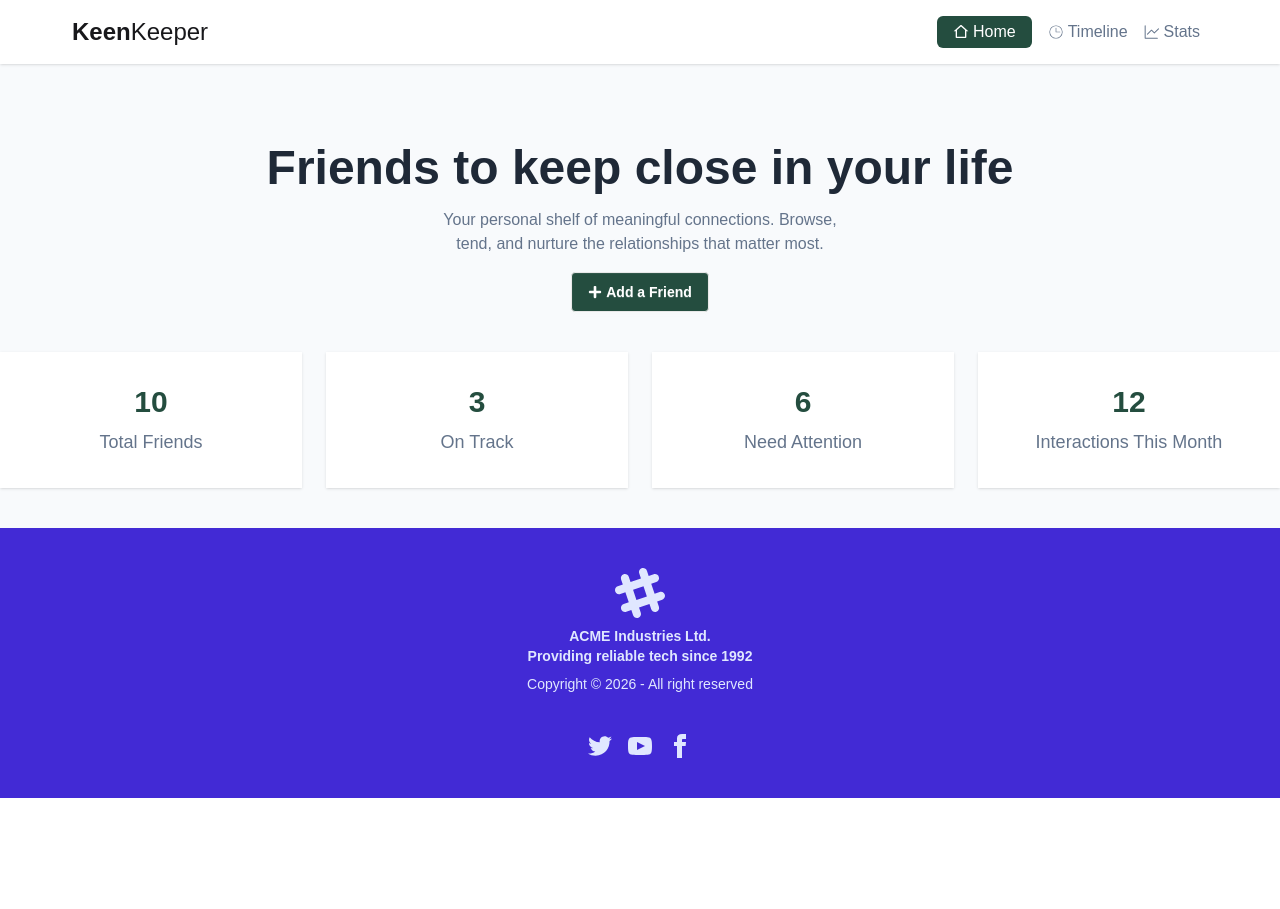
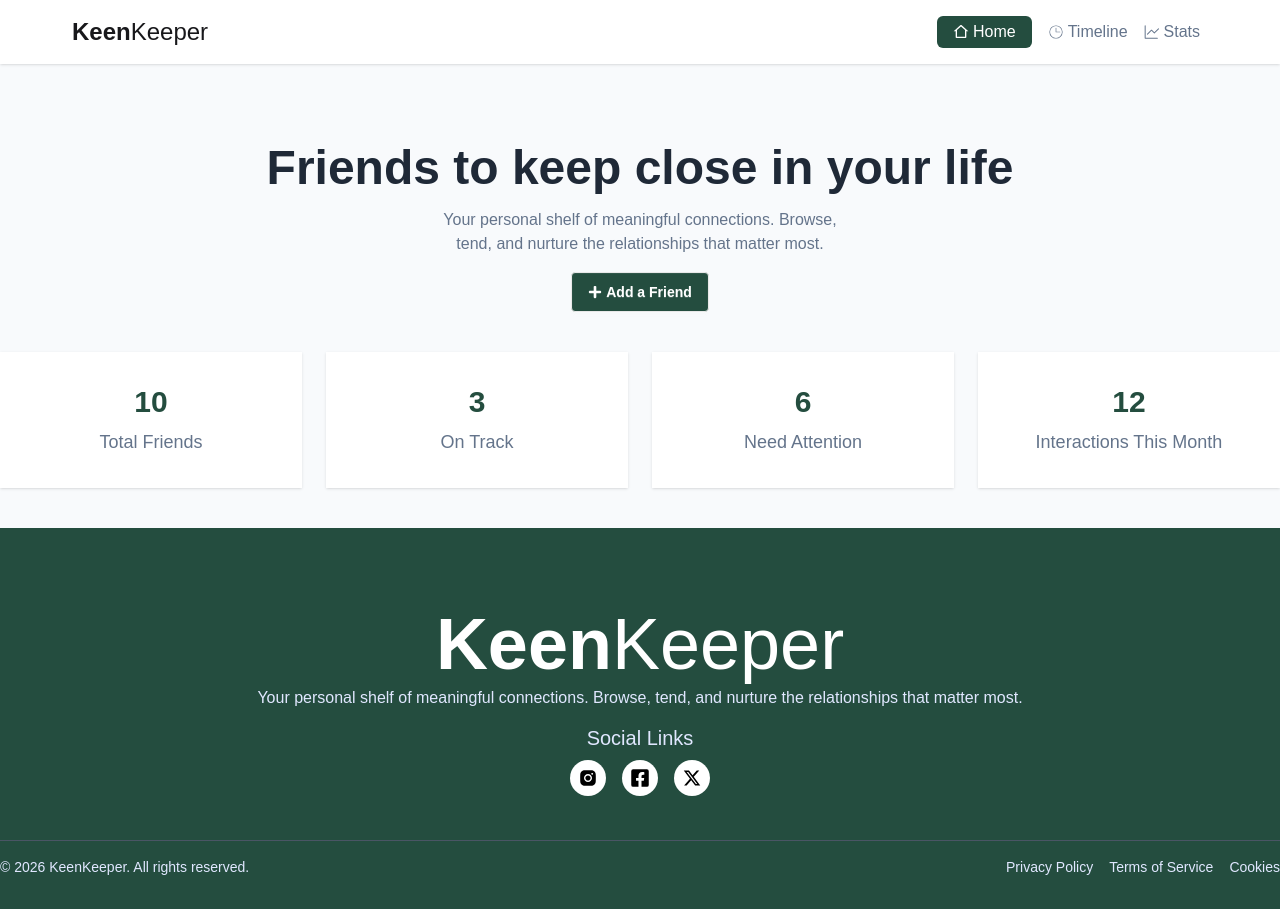
Before and after one commit to marufhasanswe/keen-keeper, a React (Vite) app: page / in a window 1280 px wide. Before the commit the page ends 800 px from the top, so only its background shows below. Built offline with nearby package versions, Linux system fonts and the light colour scheme.

Commit message:
footer section added

```diff
--- a/src/components/shared/Footer.jsx
+++ b/src/components/shared/Footer.jsx
@@ -1,65 +1,45 @@
 import React from "react";
+import { AiFillInstagram } from "react-icons/ai";
+import { FaFacebookSquare } from "react-icons/fa";
+import { RiTwitterXFill } from "react-icons/ri";
+import { Link } from "react-router";
 
 const Footer = () => {
   return (
-    <div>
-      <footer className="footer footer-horizontal footer-center bg-primary text-primary-content p-10">
+    <div className="bg-[#244D3F]">
+      <footer className="footer footer-horizontal footer-center text-primary-content pt-20 pb-8 gap-y-4 container mx-auto">
         <aside>
-          <svg
-            width="50"
-            height="50"
-            viewBox="0 0 24 24"
-            xmlns="http://www.w3.org/2000/svg"
-            fillRule="evenodd"
-            clipRule="evenodd"
-            className="inline-block fill-current"
-          >
-            <path d="M22.672 15.226l-2.432.811.841 2.515c.33 1.019-.209 2.127-1.23 2.456-1.15.325-2.148-.321-2.463-1.226l-.84-2.518-5.013 1.677.84 2.517c.391 1.203-.434 2.542-1.831 2.542-.88 0-1.601-.564-1.86-1.314l-.842-2.516-2.431.809c-1.135.328-2.145-.317-2.463-1.229-.329-1.018.211-2.127 1.231-2.456l2.432-.809-1.621-4.823-2.432.808c-1.355.384-2.558-.59-2.558-1.839 0-.817.509-1.582 1.327-1.846l2.433-.809-.842-2.515c-.33-1.02.211-2.129 1.232-2.458 1.02-.329 2.13.209 2.461 1.229l.842 2.515 5.011-1.677-.839-2.517c-.403-1.238.484-2.553 1.843-2.553.819 0 1.585.509 1.85 1.326l.841 2.517 2.431-.81c1.02-.33 2.131.211 2.461 1.229.332 1.018-.21 2.126-1.23 2.456l-2.433.809 1.622 4.823 2.433-.809c1.242-.401 2.557.484 2.557 1.838 0 .819-.51 1.583-1.328 1.847m-8.992-6.428l-5.01 1.675 1.619 4.828 5.011-1.674-1.62-4.829z"></path>
-          </svg>
-          <p className="font-bold">
-            ACME Industries Ltd.
-            <br />
-            Providing reliable tech since 1992
+          <h2 className="text-7xl text-white">
+            <span className="font-bold">Keen</span>Keeper
+          </h2>
+          <p className="text-[16px]">
+            Your personal shelf of meaningful connections. Browse, tend, and
+            nurture the relationships that matter most.
           </p>
-          <p>Copyright © {new Date().getFullYear()} - All right reserved</p>
         </aside>
         <nav>
-          <div className="grid grid-flow-col gap-4">
-            <a>
-              <svg
-                xmlns="http://www.w3.org/2000/svg"
-                width="24"
-                height="24"
-                viewBox="0 0 24 24"
-                className="fill-current"
-              >
-                <path d="M24 4.557c-.883.392-1.832.656-2.828.775 1.017-.609 1.798-1.574 2.165-2.724-.951.564-2.005.974-3.127 1.195-.897-.957-2.178-1.555-3.594-1.555-3.179 0-5.515 2.966-4.797 6.045-4.091-.205-7.719-2.165-10.148-5.144-1.29 2.213-.669 5.108 1.523 6.574-.806-.026-1.566-.247-2.229-.616-.054 2.281 1.581 4.415 3.949 4.89-.693.188-1.452.232-2.224.084.626 1.956 2.444 3.379 4.6 3.419-2.07 1.623-4.678 2.348-7.29 2.04 2.179 1.397 4.768 2.212 7.548 2.212 9.142 0 14.307-7.721 13.995-14.646.962-.695 1.797-1.562 2.457-2.549z"></path>
-              </svg>
-            </a>
-            <a>
-              <svg
-                xmlns="http://www.w3.org/2000/svg"
-                width="24"
-                height="24"
-                viewBox="0 0 24 24"
-                className="fill-current"
-              >
-                <path d="M19.615 3.184c-3.604-.246-11.631-.245-15.23 0-3.897.266-4.356 2.62-4.385 8.816.029 6.185.484 8.549 4.385 8.816 3.6.245 11.626.246 15.23 0 3.897-.266 4.356-2.62 4.385-8.816-.029-6.185-.484-8.549-4.385-8.816zm-10.615 12.816v-8l8 3.993-8 4.007z"></path>
-              </svg>
-            </a>
-            <a>
-              <svg
-                xmlns="http://www.w3.org/2000/svg"
-                width="24"
-                height="24"
-                viewBox="0 0 24 24"
-                className="fill-current"
-              >
-                <path d="M9 8h-3v4h3v12h5v-12h3.642l.358-4h-4v-1.667c0-.955.192-1.333 1.115-1.333h2.885v-5h-3.808c-3.596 0-5.192 1.583-5.192 4.615v3.385z"></path>
-              </svg>
-            </a>
+          <h5 className="text-xl">Social Links</h5>
+          <div className="grid grid-flow-col gap-4  ">
+            <Link to={""} className="p-2 bg-white rounded-full">
+              <AiFillInstagram className="text-black text-xl" />
+            </Link>
+            <Link to={""} className="p-2 bg-white rounded-full">
+              <FaFacebookSquare className="text-black text-xl" />
+            </Link>
+            <Link to={""} className="p-2 bg-white rounded-full">
+              <RiTwitterXFill className="text-black text-xl" />
+            </Link>
           </div>
         </nav>
+        <div className="border-b border-gray-600 w-full mt-7"></div>
+        <div className="w-full flex flex-col md:flex-row justify-between gap-4">
+          <p>&copy; 2026 KeenKeeper. All rights reserved.</p>
+          <div className="flex items-center gap-4">
+            <p>Privacy Policy</p>
+            <p>Terms of Service</p>
+            <p>Cookies</p>
+          </div>
+        </div>
       </footer>
     </div>
   );
```
